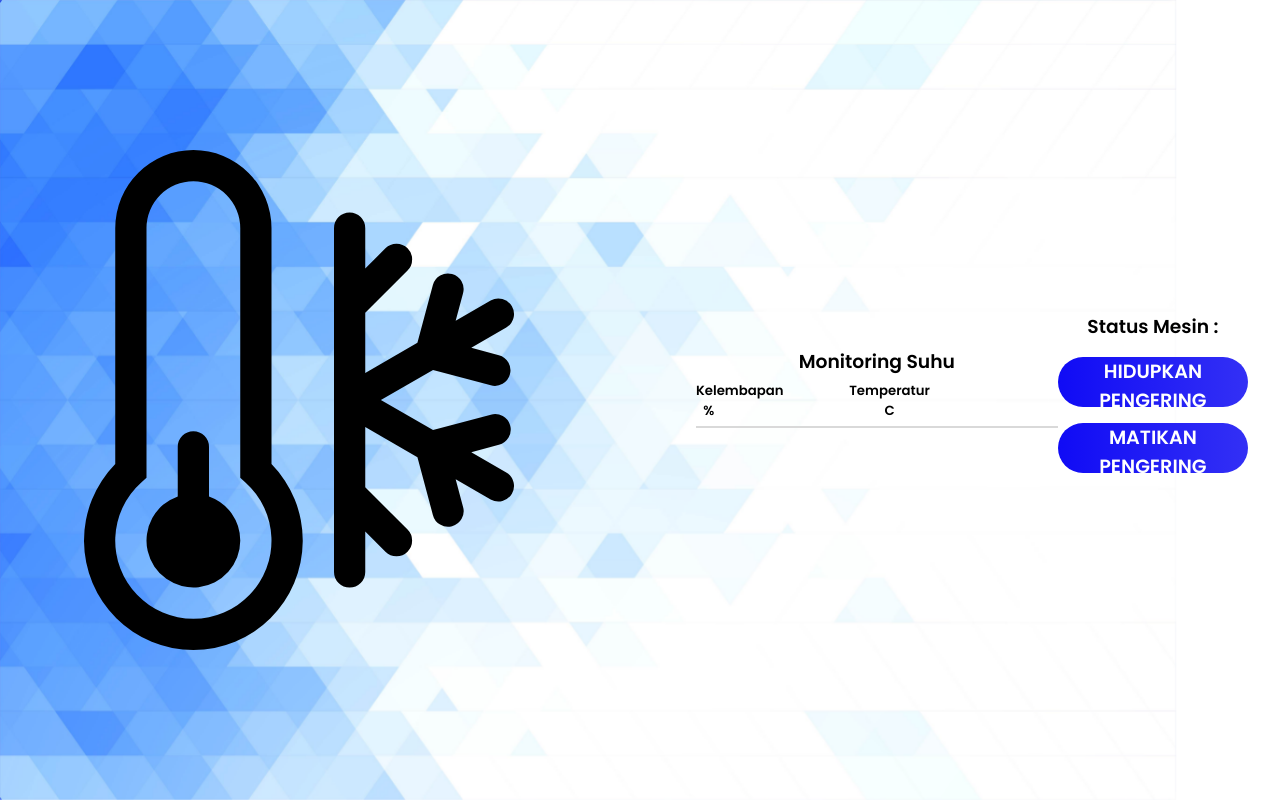
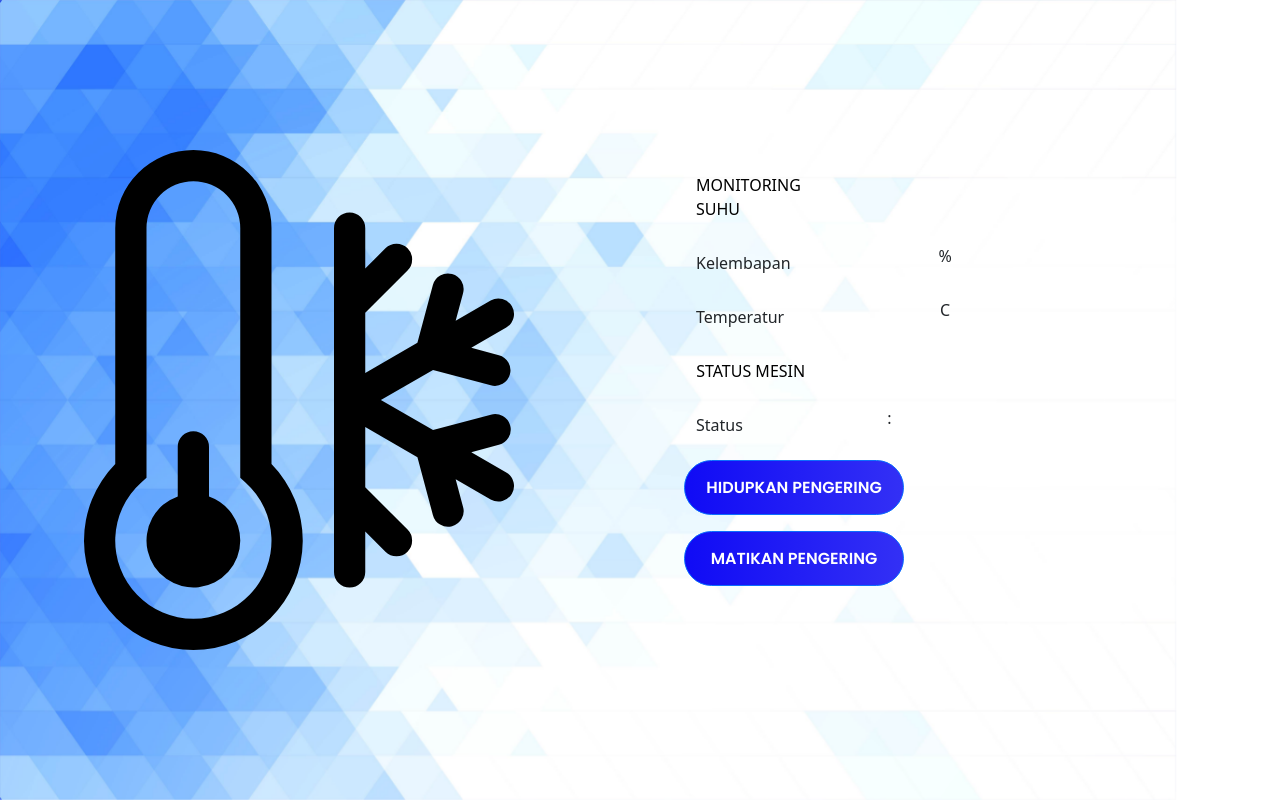
Before and after one commit to daniaputriw/Rezti-s-Batik_Kelompok-2_Sistem-Tertanam, a PHP site: page / in a window 1280 px wide. Run offline with PHP 8.4, Linux system fonts and the light colour scheme; some libraries are stand-ins or nearby versions.

Commit message:
update tampilan

```diff
--- a/Responsive/public/css/style.css
+++ b/Responsive/public/css/style.css
@@ -6,7 +6,6 @@
 
 body{
     font-family: 'Poppins', sans-serif;
-    overflow: hidden;
 }
 
 .wave{
@@ -32,12 +31,12 @@
 	align-items: center;
 }
 
-.login-content{
+.monitoring-container{
 	display: flex;
-	justify-content: flex-start;
 	align-items: center;
 	text-align: center;
 }
+
 
 .img img{
 	width: 500px;
@@ -47,6 +46,60 @@
 	width: 400px;
 }
 
+form h3{
+	font-size: 12px;
+	text-transform: uppercase;
+	margin: 15px 0;
+	color: black;
+	text-align: center;
+}
+
+.output-div{
+    display: grid;
+	grid-template-columns: 7% 93%;
+	margin: 25px 0;
+	padding: 5px 0;
+}
+
+.output-div.one{
+    margin-bottom: 4px;
+}
+
+.output-div.two{
+    margin-top: 0;
+}
+
+.i{
+	display: flex;
+	justify-content: center;
+	align-items: center;
+}
+
+.i i{
+	color: black;
+}
+
+.output-div > div{
+	position: absolute;
+	height: 45px;
+}
+
+.output-div > div h5{
+	position: absolute;
+	left: 10px;
+	top: 50%;
+	transform: translateY(-50%);
+	color: black;
+	font-size: 18px;
+	transition: .3s;
+}
+
+.login-content{
+	display: flex;
+	justify-content: flex-start;
+	align-items: center;
+	text-align: center;
+}
 .login-content img{
     height: 100px;
 }
@@ -69,21 +122,6 @@
 
 .login-content .input-div.one{
 	margin-top: 0;
-
-	h5{
-		position: relative;
-	}
-}
-
-.i{
-	color: #d9d9d9;
-	display: flex;
-	justify-content: center;
-	align-items: center;
-}
-
-.i i{
-	transition: .3s;
 }
 
 .input-div > div{
@@ -166,15 +204,15 @@
 
 .btn{
 	display: block;
-	width: 100%;
+	width: 120%;
 	height: 50px;
-	border-radius: 25px;
+	border-radius: 50px;
 	outline: none;
 	border: none;
 	/* background-image: linear-gradient(to right, #32be8f, #38d39f, #32be8f); */
 	background-image: linear-gradient(to right, #100BF5, #3330f5, #514ef7);
 	background-size: 200%;
-	font-size: 1.2rem;
+	font-size: 10pt;
 	color: #fff;
 	font-family: 'Poppins', sans-serif;
 	text-transform: uppercase;
--- a/Responsive/public/index.php
+++ b/Responsive/public/index.php
@@ -5,6 +5,7 @@
 	<link rel="stylesheet" type="text/css" href="css/style.css">
 	<link href="https://fonts.googleapis.com/css?family=Poppins:600&display=swap" rel="stylesheet">
 	<script src="https://kit.fontawesome.com/a81368914c.js"></script>
+	<link href="https://cdn.jsdelivr.net/npm/bootstrap@5.1.3/dist/css/bootstrap.min.css" rel="stylesheet" integrity="sha384-1BmE4kWBq78iYhFldvKuhfTAU6auU8tT94WrHftjDbrCEXSU1oBoqyl2QvZ6jIW3" crossorigin="anonymous">
 	<meta name="viewport" content="width=device-width, initial-scale=1">
 </head>
 <body>
@@ -75,27 +76,48 @@
 
     </script>
 
-	<img class="wave" src="img/17545.jpg">
+<img class="wave" src="img/17545.jpg">
 	<div class="container">
 		<div class="img">
 			<img src="img/thermometer-snow.svg">
 		</div>
-		<div class="login-content">
-			<form>
-			<h3 class="title">Monitoring Suhu</h3>
-           		<div class="input-div one">
-				<h5>Kelembapan <div id="postElementHumid"></div> %</h5>
-				<h5>Temperatur <div id="postElementTemp"></div> C</h5>
-			</div>
 
-			</form>
-			<div>
-            	<h3>Status Mesin : <div id="Key"></div></h3>
-				<button onclick="ledOn()" class="btn">Hidupkan Pengering</button>
-				<button onclick="ledOff()" class="btn">Matikan Pengering</button>
-            </div>
-            	</div>
-
+		<div class="monitoring-container">
+            <form action="">
+                <div class="mb-3 row">
+                    <div class="mb-3 row">
+                        <h3 class="col-sm-2 col-form-label">Monitoring Suhu</h3>
+                    </div>
+                    <div class="mb-3 row">
+                        <label class="col-sm-2 col-form-label">Kelembapan</label>
+                        <div class="col-sm-10">
+                            <label class="col-sm-2 col-form-label" id="postElementHumid"></label>
+                            <label class="">%</label>
+                        </div>
+                    </div>
+                    <div class="mb-3 row">
+                        <label class="col-sm-2 col-form-label">Temperatur</label>
+                        <div class="col-sm-10">
+                            <label class="col-sm-2 col-form-label" id="postElementTemp"></label>
+                            <label>C</label>
+                        </div>
+                    </div>
+                    <div class="mb-3 row">
+                        <h3 class="col-sm-4 col-form-label">Status Mesin</h3>
+                    </div>
+                    <div class="mb-3 row">
+                        <label class="col-sm-2 col-form-label">Status</label>
+                        <div class="col-sm-10">
+                            <label>:</label>
+                            <label class="col-sm-2 col-form-label" id="Key"></label>
+                        </div>
+                    </div>
+                    <div class="mb-3 row">
+                        <button onclick="ledOn()" class="btn btn-primary" style="border-radius: 50px;width: 55%;height: 55px;">Hidupkan Pengering</button>
+                        <button onclick="ledOff()" class="btn btn-primary" style="border-radius: 50px;width: 55%;height: 55px;">Matikan Pengering</button>
+                    </div>
+                </div>
+            </form>
         </div>
     </div>
 </body>
```
